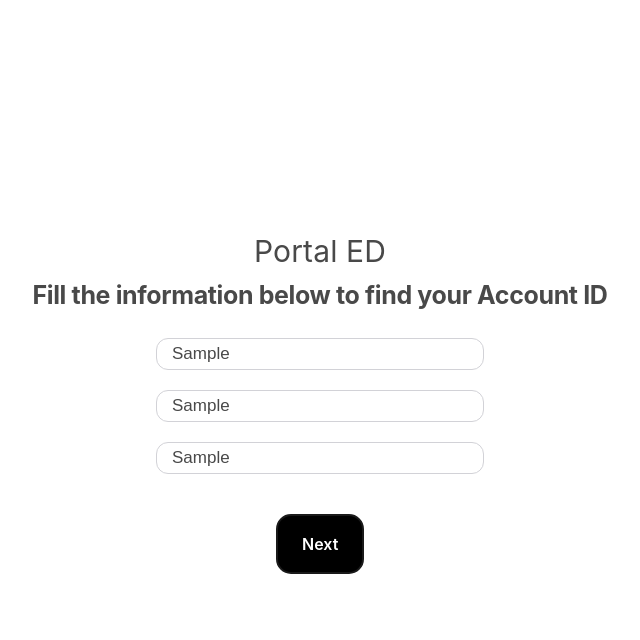
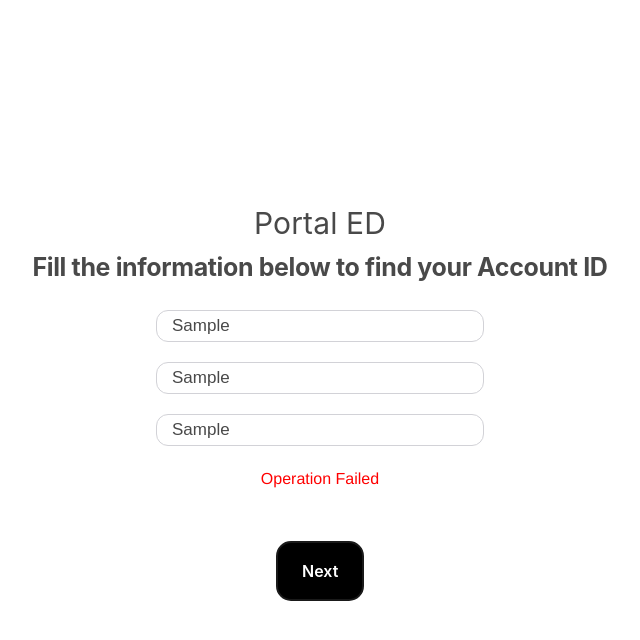
Before and after one commit to bruteforceproject/PortalEd, a React (Create React App) app in the folder frontend/: page /account-recovery/account-id in a window 1280 px wide. Both pictures are taken after typing "Sample", "Sample", "Sample" into the empty fields and a click on the button "Next". Shown: the top 640 px of the page, without its empty margins (320-960 px from the left). Built offline with nearby package versions, Linux system fonts and the light colour scheme; no server answers.

Commit message:
twilio key

```diff
--- a/frontend/src/pages/account-recovery-accountid.jsx
+++ b/frontend/src/pages/account-recovery-accountid.jsx
@@ -80,7 +80,10 @@ const [error, setError] = useState("");
         {infoInput.map((input) => (
           <InputField key = {input.id} {...input} value = {personalInfo[infoInput.name]} onChange = {onChange}/>
         ))}
-        <button className='log-in-button'>Next</button>
+        <div className="error-message">
+            {error && <p style={{ color: "red" }}>{error}</p>}
+          </div>
+        <button className='log-in-button' onClick={handleSubmit}>Next</button>
       </form>
     </div>
   )
--- a/frontend/src/pages/account-recovery-your-account-id.jsx
+++ b/frontend/src/pages/account-recovery-your-account-id.jsx
@@ -17,6 +17,7 @@ const YourAccountID = () => {
         <h1 className='title' >Portal ED</h1>
         <p className='caption' id="medium-light">Email Found</p>
         <p className='caption' id="small">Your email is: {userEmail}</p>
+
         <button className='log-in-button'>Log In</button>
       </form>
     </div>
```
Also changed, not shown: 1 other file (tests, documents, lock files or other folders).
